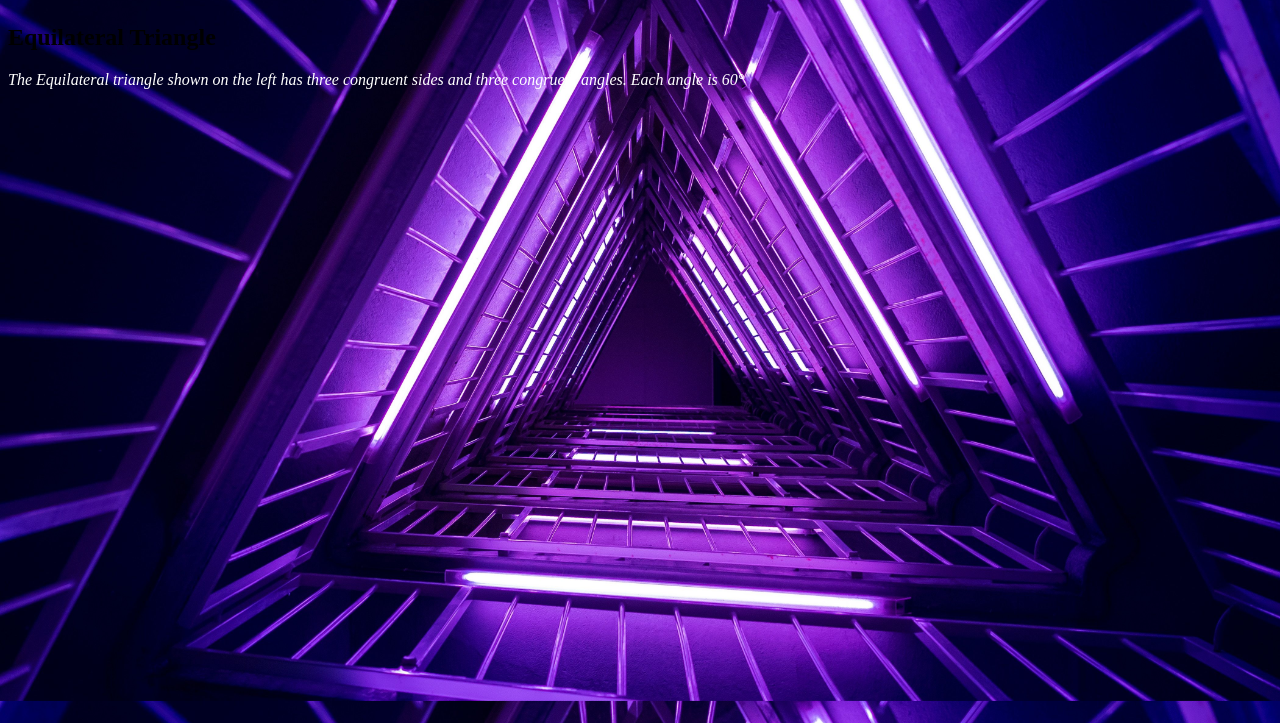
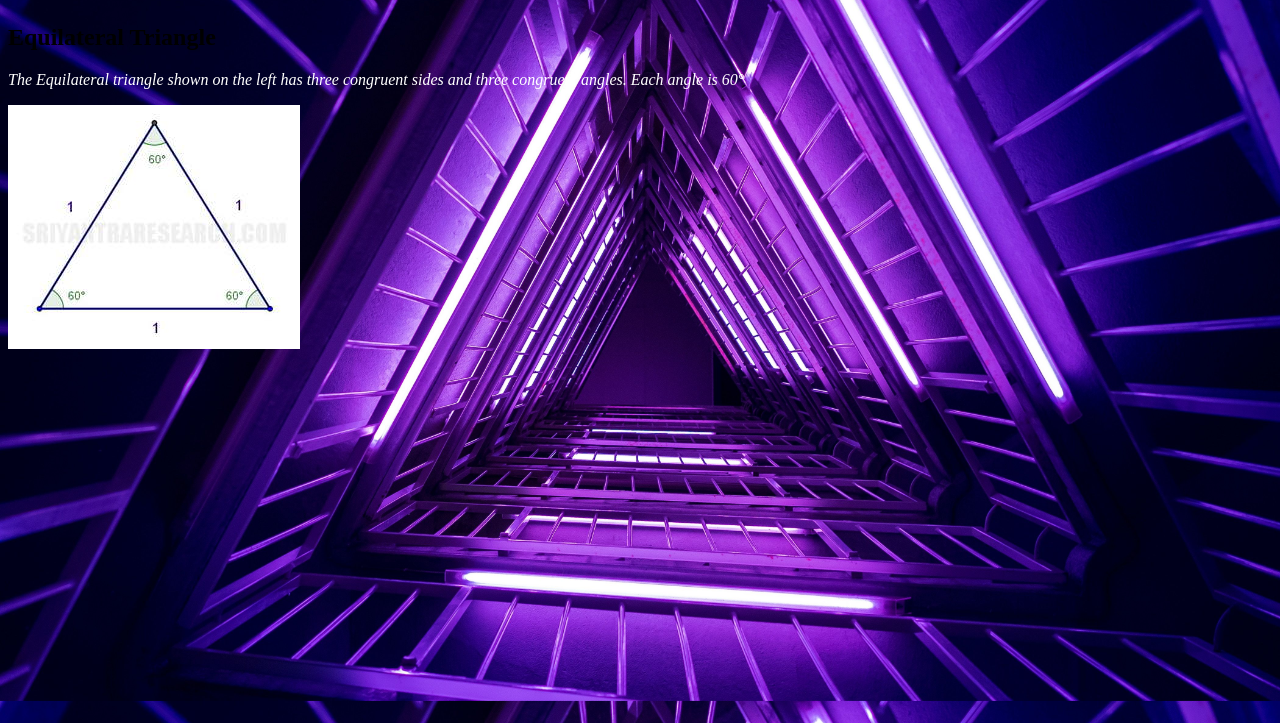
Before and after one commit to Neema2018/Triangle-Tracker, a plain HTML site: page index.html in a window 1280 px wide. Shown: the part 77-800 px from the top of the page. Drawn offline with Linux system fonts and the light colour scheme; a script that the page names is missing.

Commit message:
Add whole

```diff
--- a/index.html
+++ b/index.html
@@ -10,5 +10,6 @@
     <h2>Equilateral Triangle</h2>
     <div class="equilateral">
     <p>The Equilateral triangle shown on the left has three congruent sides and three congruent angles. Each angle is 60°</p>
+    <img src="images/equilateral.jpeg" alt="A photo of an equilateral triangle.">
   </body>
 </html>
```
